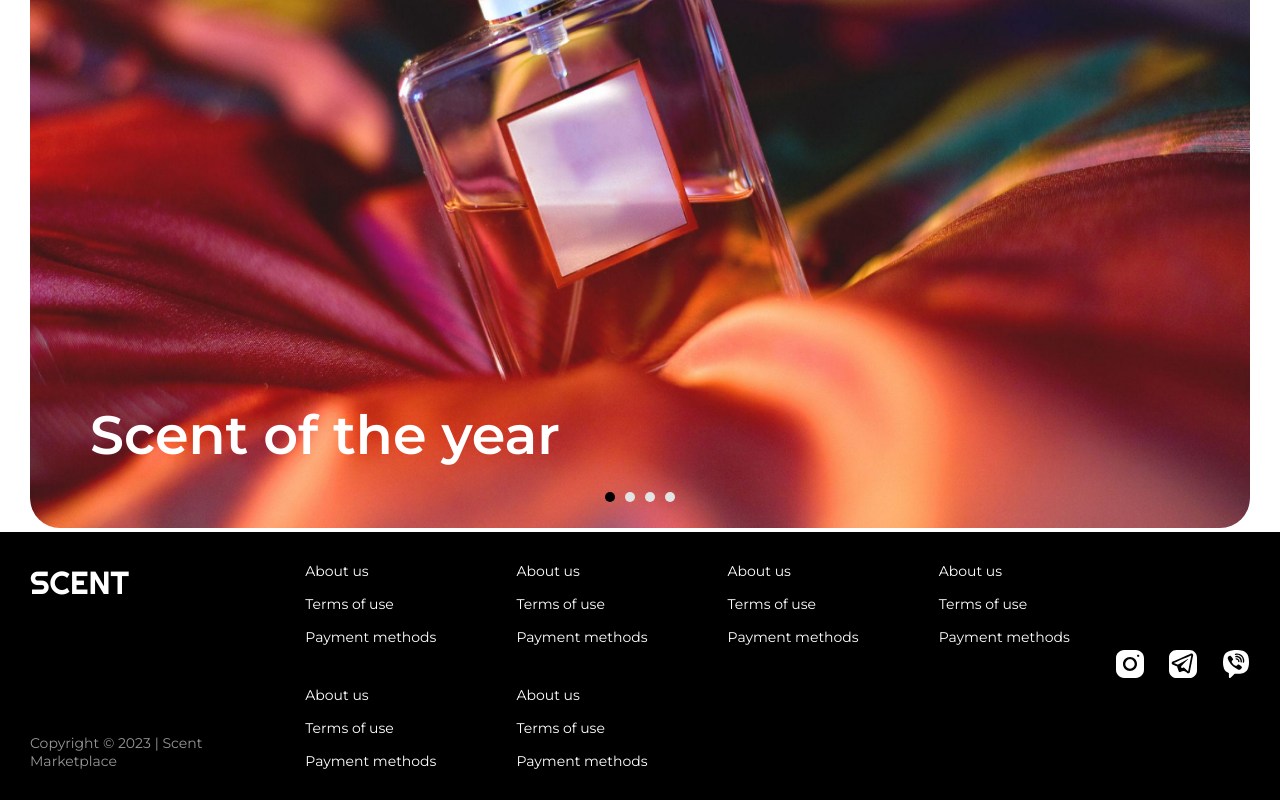
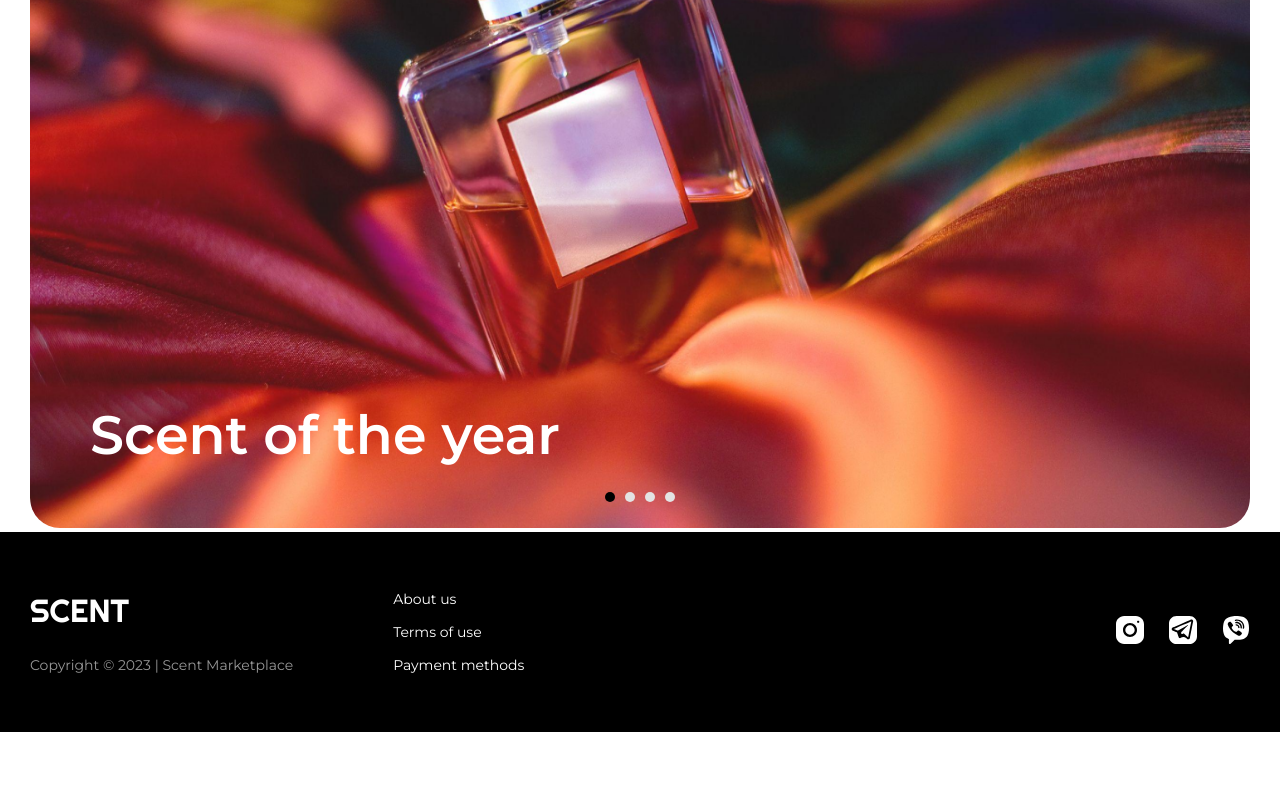
Before and after one commit to Andriykooo/scent, a Next.js app: page / in a window 1280 px wide. Shown: the part 322-1122 px from the top of the page. After the commit the page ends 1054 px from the top, so only its background shows below. Built offline with nearby package versions, Linux system fonts and the light colour scheme.

Commit message:
removed mocked data

```diff
--- a/src/components/footer/Footer.tsx
+++ b/src/components/footer/Footer.tsx
@@ -10,106 +10,6 @@ import Link from "next/link";
 import { Copyright } from "../copyright/Copyright";
 
 const columns = [
-  {
-    id: 1,
-    items: [
-      {
-        id: 1,
-        name: "About us",
-        link: "/about-us",
-      },
-      {
-        id: 2,
-        name: "Terms of use",
-        link: "/terms-of-use",
-      },
-      {
-        id: 3,
-        name: "Payment methods",
-        link: "/payment-methods",
-      },
-    ],
-  },
-  {
-    id: 1,
-    items: [
-      {
-        id: 1,
-        name: "About us",
-        link: "/about-us",
-      },
-      {
-        id: 2,
-        name: "Terms of use",
-        link: "/terms-of-use",
-      },
-      {
-        id: 3,
-        name: "Payment methods",
-        link: "/payment-methods",
-      },
-    ],
-  },
-  {
-    id: 1,
-    items: [
-      {
-        id: 1,
-        name: "About us",
-        link: "/about-us",
-      },
-      {
-        id: 2,
-        name: "Terms of use",
-        link: "/terms-of-use",
-      },
-      {
-        id: 3,
-        name: "Payment methods",
-        link: "/payment-methods",
-      },
-    ],
-  },
-  {
-    id: 1,
-    items: [
-      {
-        id: 1,
-        name: "About us",
-        link: "/about-us",
-      },
-      {
-        id: 2,
-        name: "Terms of use",
-        link: "/terms-of-use",
-      },
-      {
-        id: 3,
-        name: "Payment methods",
-        link: "/payment-methods",
-      },
-    ],
-  },
-  {
-    id: 1,
-    items: [
-      {
-        id: 1,
-        name: "About us",
-        link: "/about-us",
-      },
-      {
-        id: 2,
-        name: "Terms of use",
-        link: "/terms-of-use",
-      },
-      {
-        id: 3,
-        name: "Payment methods",
-        link: "/payment-methods",
-      },
-    ],
-  },
   {
     id: 1,
     items: [
```
